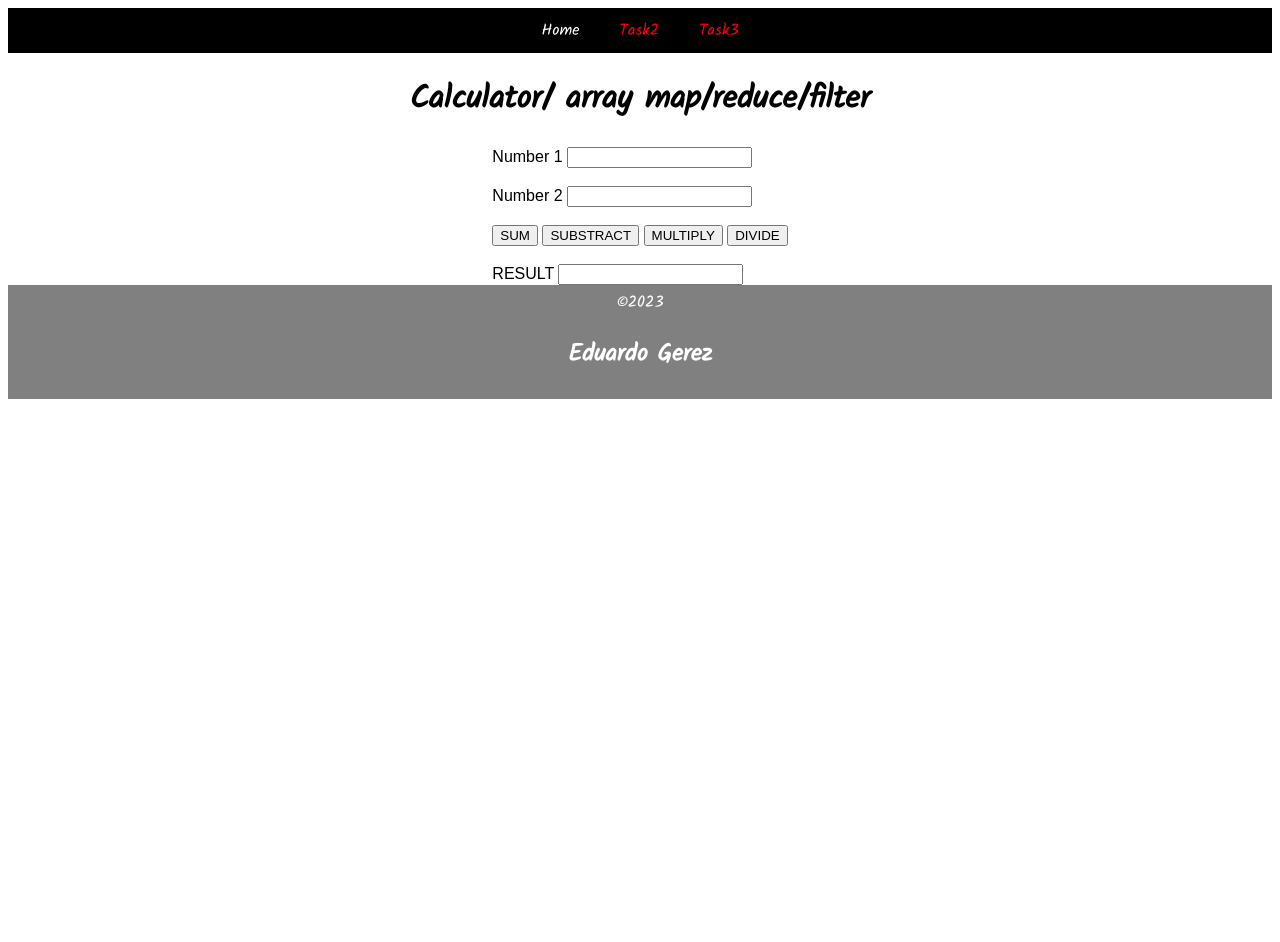
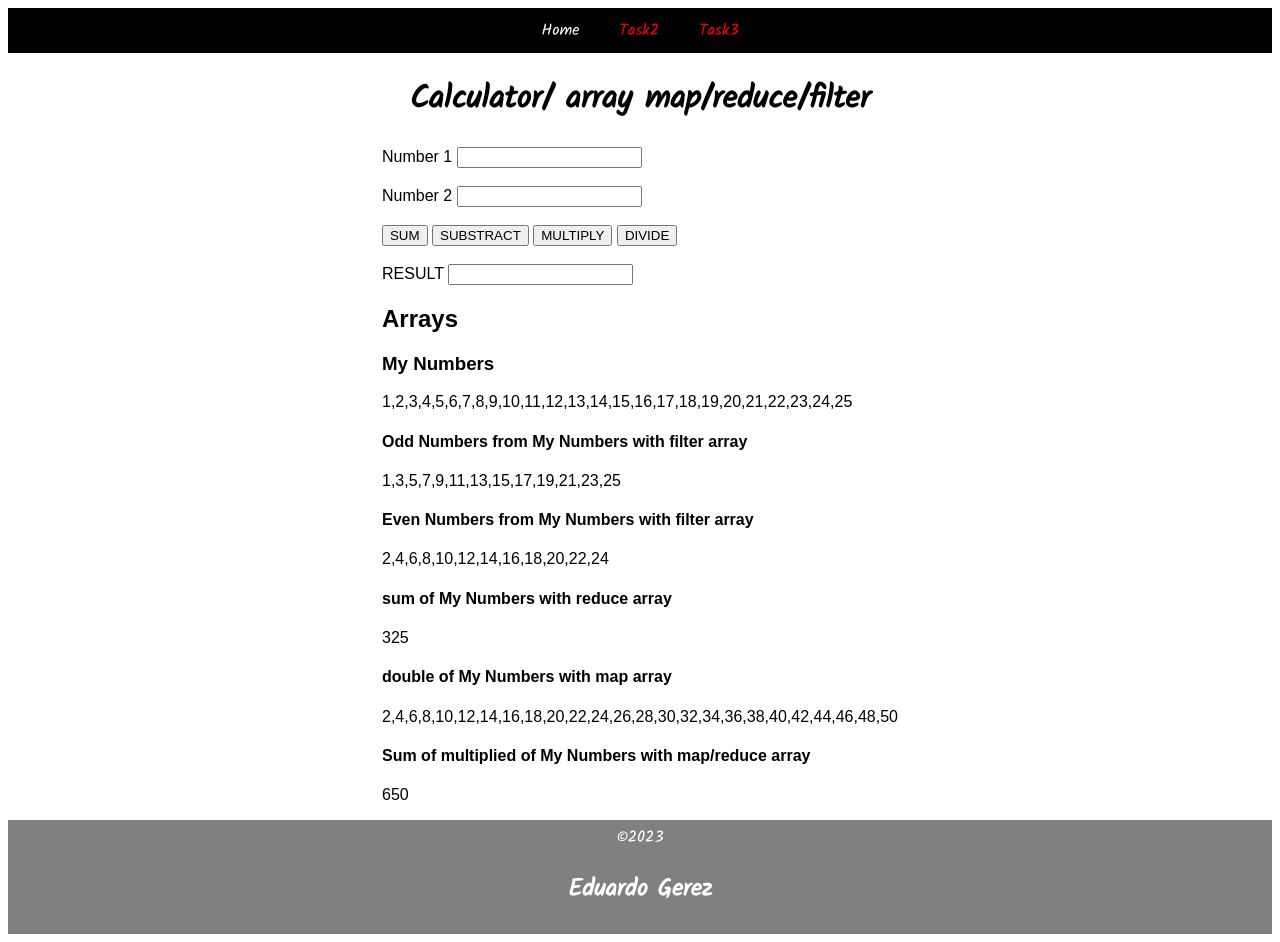
Before and after one commit to edugerez/cse121B--javascript-, a plain HTML site: page task3.html in a window 1280 px wide. Before the commit the page ends 800 px from the top, so only its background shows below. Drawn offline with Linux system fonts and the light colour scheme.

Commit message:
finishing task 3

```diff
--- a/task3.html
+++ b/task3.html
@@ -29,6 +29,21 @@
         Number 2 <input type="text" id="number2"><br><br>
         <input type="button"  value="SUM" id="sum"> <input type="button"  value="SUBSTRACT"  onclick="substract()"> <input type="button"  value="MULTIPLY"  onclick="multiply()"> <input type="button"  value="DIVIDE"  onclick="divide()"><br><br>
         RESULT <input type="text" id="result">
+
+        <h2>Arrays</h2>
+        <h3>My Numbers</h3>
+        <p id="array"></p>
+        <h4>Odd Numbers from My Numbers with filter array</h4>
+        <p id="odd"></p>
+        <h4>Even Numbers from My Numbers with filter array</h4>
+        <p id="even"></p>
+        <h4>sum of My Numbers with reduce array</h4>
+        <p id="sumOfArray"></p>
+        <h4>double of My Numbers with map array</h4>
+        <p id="multiplied"></p>
+        <h4>Sum of multiplied of My Numbers with map/reduce array</h4>
+        <p id="sumOfMultiplied"></p>
+
 
 
 
@@ -80,6 +95,26 @@
        document.getElementById("year").innerHTML=year
 
        /*array*/
+       myNumbers=[]
+       for(x=1;x<26; x++){myNumbers.push(x)}
+
+
+
+       evenNumbers=myNumbers.filter(x=>x%2==0)
+       oddNumbers=myNumbers.filter(x=>x%2!=0)
+       sumOfArray=myNumbers.reduce((total, number)=>total+number,0)
+       multiplied=myNumbers.map(x=>x*2)
+       sumOfMultiplied=multiplied.reduce((total, number)=>total+number,0)
+
+
+       document.getElementById("array").innerHTML=myNumbers
+       document.getElementById("odd").innerHTML=oddNumbers
+       document.getElementById("even").innerHTML=evenNumbers
+       document.getElementById("sumOfArray").innerHTML=sumOfArray
+       document.getElementById("multiplied").innerHTML=multiplied
+       document.getElementById("sumOfMultiplied").innerHTML=sumOfMultiplied
+
+
 
 
 
```
